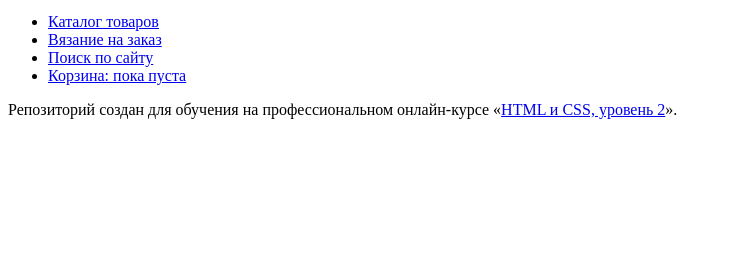
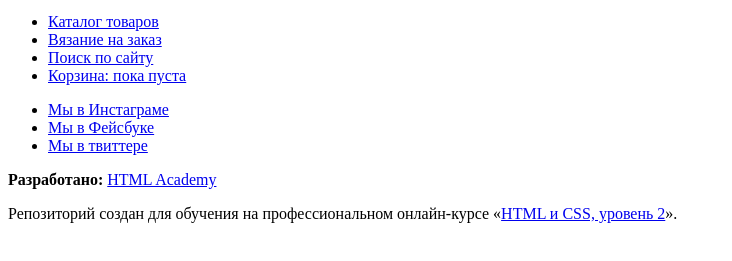
Before and after one commit to GreeneTM/677469-mishka-16, a website: page source/index.html in a window 1280 px wide. Shown: the part 71-332 px from the top of the page, without its empty margins (0-732 px from the left). Drawn offline with Linux system fonts and the light colour scheme.

Commit message:
Начало размечает footer на странице index

```diff
--- a/source/index.html
+++ b/source/index.html
@@ -31,6 +31,25 @@
         </div>
       </nav>
     </header>
+    <footer class="page-footer">
+      <div class="page-footer__social social">
+        <ul class="social__list">
+          <li class="social__item">
+            <a class="social__link social__link--instagram" href="#">Мы в Инстаграме</a>
+          </li>
+          <li class="social__item">
+            <a class="social__link social__link--facebook" href="#">Мы в Фейсбуке</a>
+          </li>
+          <li class="social__item">
+            <a class="social__link social__link--twitter" href="#">Мы в твиттере</a>
+          </li>
+        </ul>
+      </div>
+      <div class="page-footer__copyright copyright">
+          <b class="copyright__text">Разработано:</b>
+          <a class="copyright__link" href="https://htmlacademy.ru/intensive/adaptive">HTML Academy</a>
+        </div>
+    </footer>
 
      <p>Репозиторий создан для обучения на профессиональном онлайн‑курсе «<a href="https://htmlacademy.ru/intensive/adaptive">HTML и CSS, уровень 2</a>».</p>
 
```
